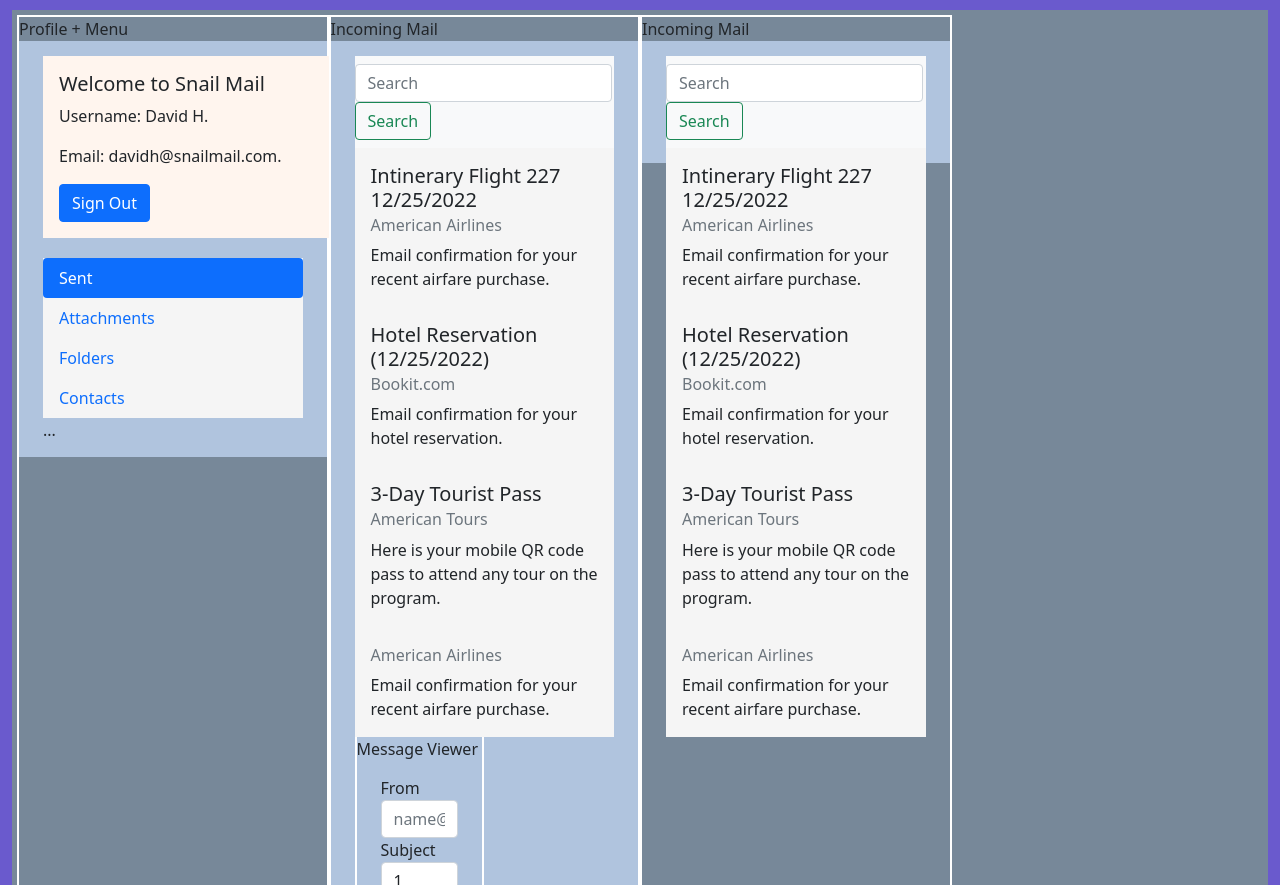
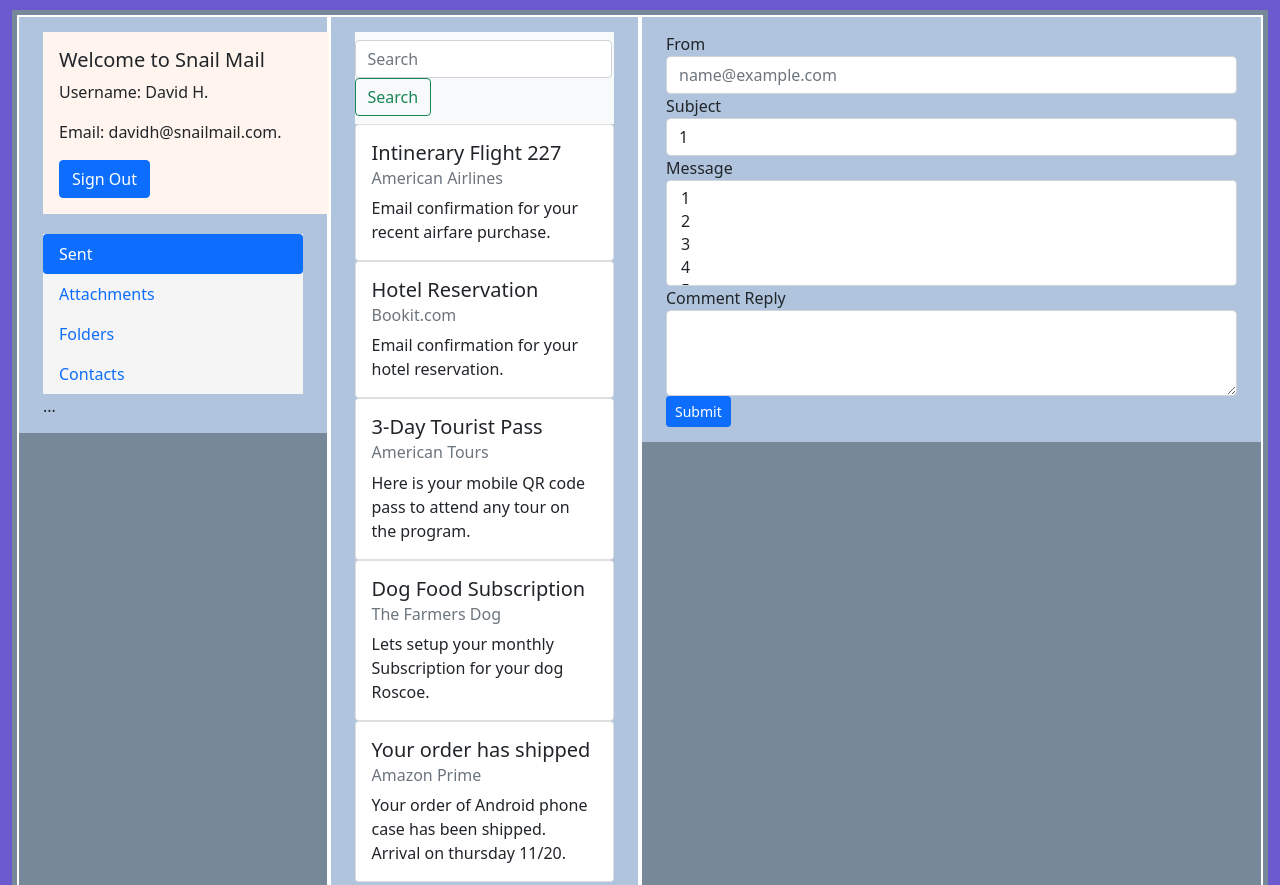
Before and after one commit to DavidHerrera229/test-bootstrap, a plain HTML site: page index.html in a window 1280 px wide. Shown: the top 885 px of the page. Drawn offline with nearby package versions, Linux system fonts and the light colour scheme.

Commit message:
Update index.html

```diff
--- a/index.html
+++ b/index.html
@@ -17,10 +17,11 @@
 
 <body>
     <div class="container-fluid">
-<!------Main Container----------->
         <div class="row no-gutters">
-            <!--Start of Column1 div-->
-            <div class="col-md-12 col-lg-3 pro-box">Profile + Menu
+            <!---Start of Columns-------------------------------->
+
+            <!---Start of Column 1-->
+            <div class="col-md-12 col-lg-3 pro-box">
                 <div class="container">
                     <!--Profile Box / Card BS-->
                     <div class="procard" style="width: 18rem; margin-bottom: 20px;">
@@ -31,8 +32,6 @@
                           <a href="#" class="btn btn-primary">Sign Out</a>
                         </div>
                     </div>
-                    <!--End of Profile Box-->
-
                     <!---Navbar BS Code-->
                     <div class="nav flex-column nav-pills" id="v-pills-tab" role="tablist" aria-orientation="vertical">
                         <a class="nav-link active" id="v-pills-home-tab" data-toggle="pill" href="#v-pills-home" role="tab" aria-controls="v-pills-home" aria-selected="true">Sent</a>
@@ -47,54 +46,67 @@
                         <div class="tab-pane fade" id="v-pills-settings" role="tabpanel" aria-labelledby="v-pills-settings-tab">...</div>
                     </div>
                     <!---End of Navbar BS Code end-->
-                </div>
-<!--------------End of Container Div for Column 1-->
-            </div>
-<!----------End of Column 1 (profile + Nav)-->
+                </div><!---End of container -->
+            </div><!---End of Column 1-->
 
-<!----------Start of Column 2 (inbox)-->
-            <div class="col-md-4 col-lg-3 in-box">Incoming Mail
+
+            <!---Start of Column 2-->
+            <div class="col-md-4 col-lg-3 in-box">
                 <div class="container">
-                        <!--Search Bar BS-->
                     <nav class="navbar navbar-light bg-light">
                         <form class="form-inline">
                         <input class="form-control mr-sm-0" type="search" placeholder="Search" aria-label="Search">
                         <button class="btn btn-outline-success my-2 my-sm-0" type="submit">Search</button>
                         </form>
                     </nav>
-                        <!--Search Bar BS end-->
 
-                    <!--Inbox List Group BS code-->
-                    <div class="incard" style="width: 100%;">
+                    <div class="card">
                         <div class="card-body">
-                            <h5 class="card-title">Intinerary Flight 227 12/25/2022</h5>
+                            <h5 class="card-title">Intinerary Flight 227 </h5>
                             <h6 class="card-subtitle mb-2 text-muted">American Airlines</h6>
                             <p class="card-text">Email confirmation for your recent airfare purchase.</p>
                         </div>
+                      </div>
+
+                    <div class="card">
                         <div class="card-body">
-                            <h5 class="card-title">Hotel Reservation (12/25/2022)</h5>
+                            <h5 class="card-title">Hotel Reservation </h5>
                             <h6 class="card-subtitle mb-2 text-muted">Bookit.com</h6>
                             <p class="card-text">Email confirmation for your hotel reservation.</p>
                         </div>
+                    </div>
+
+                    <div class="card">
                         <div class="card-body">
                             <h5 class="card-title">3-Day Tourist Pass</h5>
                             <h6 class="card-subtitle mb-2 text-muted">American Tours</h6>
                             <p class="card-text">Here is your mobile QR code pass to attend any tour on the program.</p>
                         </div>
+                    </div>
+
+                    <div class="card">
                         <div class="card-body">
-                            <h5 class="card-title"></h5>
-                            <h6 class="card-subtitle mb-2 text-muted">American Airlines</h6>
-                            <p class="card-text">Email confirmation for your recent airfare purchase.</p>
-                        </div>
-                    <div>
-                    <!--Inbox List Group BS end-->
+                            <h5 class="card-title">Dog Food Subscription</h5>
+                            <h6 class="card-subtitle mb-2 text-muted">The Farmers Dog</h6>
+                            <p class="card-text">Lets setup your monthly Subscription for your dog Roscoe.</p>
                         </div>
                     </div>
 
-<!----------Start of Col3 (Message View column)-------------------------------------------------------->
-            <div class="col-md-8 col-lg-6 view-box"> Message Viewer
+                    <div class="card">
+                        <div class="card-body">
+                            <h5 class="card-title">Your order has shipped</h5>
+                            <h6 class="card-subtitle mb-2 text-muted">Amazon Prime</h6>
+                            <p class="card-text">Your order of Android phone case has been shipped. Arrival on thursday 11/20.</p>
+                        </div>
+                    </div>
+
+                </div>
+            </div><!---end of column 2-->
+
+
+            <!--Start of column 3-->
+            <div class="col-md-8 col-lg-6 view-box">
                 <div class="container">
-                    <!--Form BS Code-->
                     <form>
                         <div class="form-group">
                           <label for="exampleFormControlInput1">From</label>
@@ -103,11 +115,11 @@
                         <div class="form-group">
                           <label for="exampleFormControlSelect1">Subject</label>
                           <select class="form-control" id="exampleFormControlSelect1">
-                            <option>1</option>
+                            <<option>1</option>
                             <option>2</option>
                             <option>3</option>
                             <option>4</option>
-                            <option>5</option>
+                            <option>5</option>>
                           </select>
                         </div>
                         <div class="form-group">
@@ -126,17 +138,19 @@
                         </div>
                     </form>
                     <button type="button" class="btn btn-primary btn-sm">Submit</button>
-                    <!--Form BS Code End-->
                 </div>
-                <!--end of container div for column 2 -->
-            </div>
-            <!--end of column 2 div here -->
+            </div><!---- End of column 3 --->
 
 
-        </div>
-        <!--End of Row Class Div-->
-    </div>
-    <!--End of Container-Fluid (main container)-->
+        </div> <!---End of class row-->
+    </div><!---main container--->
+
+
+
+
+
+
+
 
 <!---Bootstrap JS Code-->
     <script src="https://cdn.jsdelivr.net/npm/bootstrap@5.0.2/dist/js/bootstrap.bundle.min.js" integrity="sha384-MrcW6ZMFYlzcLA8Nl+NtUVF0sA7MsXsP1UyJoMp4YLEuNSfAP+JcXn/tWtIaxVXM" crossorigin="anonymous">
@@ -144,44 +158,3 @@
 <!--Bootstrap JS Code -->
 </body>
 </html>
-
-
-
-
-           <!----------Start of Column 2 (inbox)-->
-           <div class="col-md-4 col-lg-3 in-box">Incoming Mail
-            <div class="container">
-                 <!--Search Bar BS-->
-                <nav class="navbar navbar-light bg-light">
-                    <form class="form-inline">
-                    <input class="form-control mr-sm-0" type="search" placeholder="Search" aria-label="Search">
-                    <button class="btn btn-outline-success my-2 my-sm-0" type="submit">Search</button>
-                    </form>
-                </nav>
-                <!--Search Bar BS end-->
-
-                <!--Inbox List Group BS code-->
-                <div class="incard" style="width: 100%;">
-                    <div class="card-body">
-                        <h5 class="card-title">Intinerary Flight 227 12/25/2022</h5>
-                        <h6 class="card-subtitle mb-2 text-muted">American Airlines</h6>
-                        <p class="card-text">Email confirmation for your recent airfare purchase.</p>
-                    </div>
-                    <div class="card-body">
-                        <h5 class="card-title">Hotel Reservation (12/25/2022)</h5>
-                        <h6 class="card-subtitle mb-2 text-muted">Bookit.com</h6>
-                        <p class="card-text">Email confirmation for your hotel reservation.</p>
-                    </div>
-                    <div class="card-body">
-                        <h5 class="card-title">3-Day Tourist Pass</h5>
-                        <h6 class="card-subtitle mb-2 text-muted">American Tours</h6>
-                        <p class="card-text">Here is your mobile QR code pass to attend any tour on the program.</p>
-                    </div>
-                    <div class="card-body">
-                        <h5 class="card-title"></h5>
-                        <h6 class="card-subtitle mb-2 text-muted">American Airlines</h6>
-                        <p class="card-text">Email confirmation for your recent airfare purchase.</p>
-                    </div>
-                <div><!--Inbox List Group BS end-->
-            </div><!---End of container -->
-        </div><!---End of 2nd column class-->
```
Lines whose indentation alone changed are shown as unchanged.
